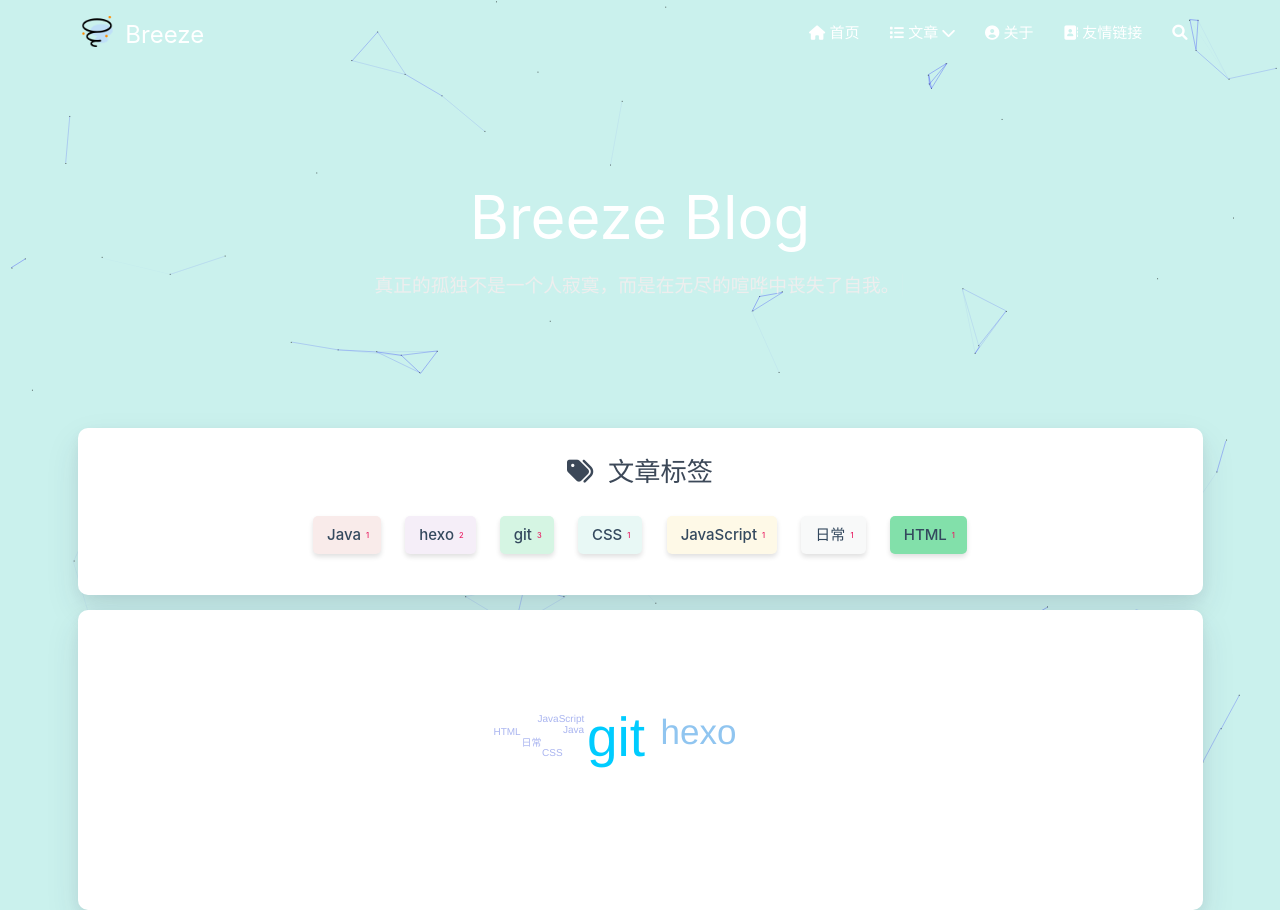
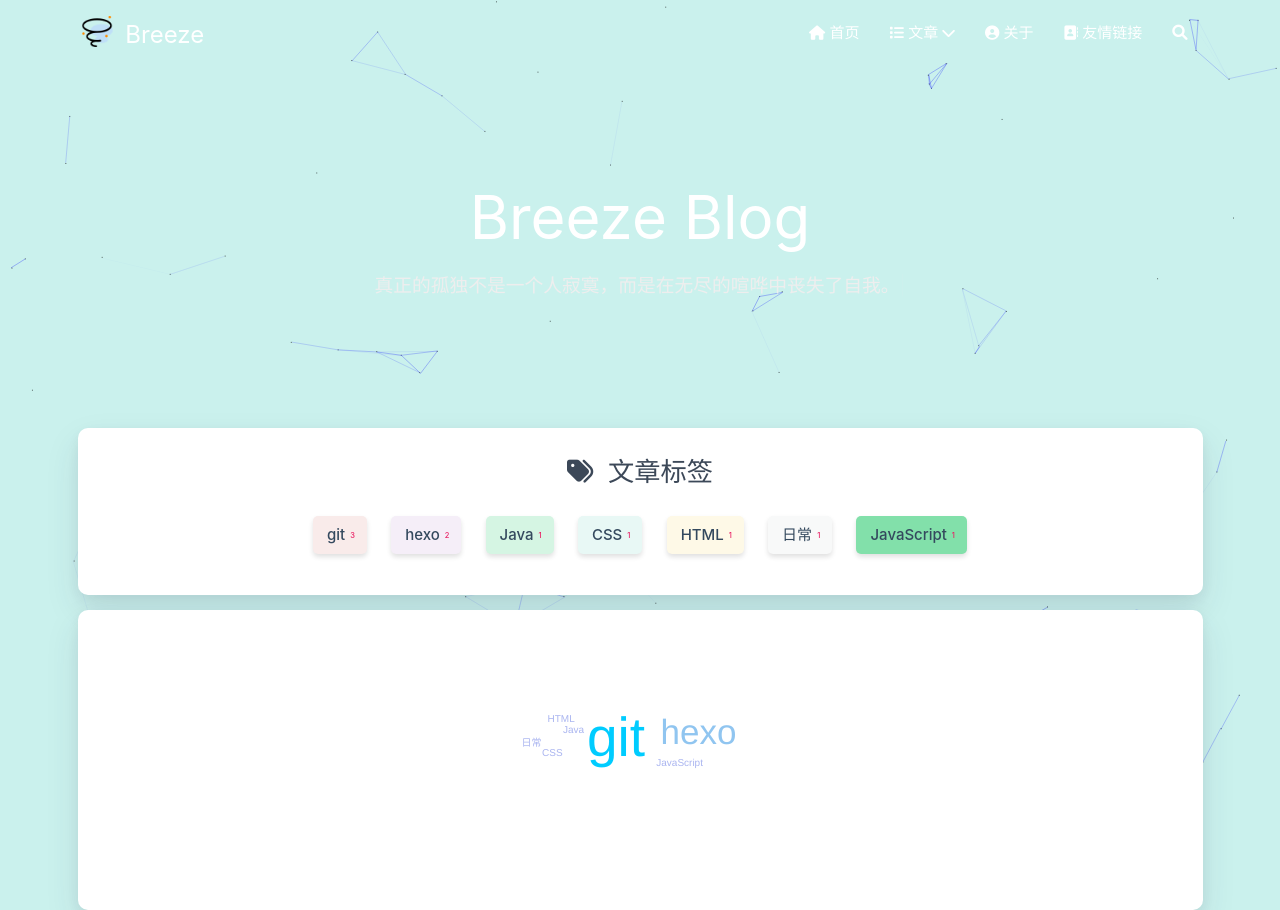
Before and after one commit to breezeBlog/breezeBlog.github.io, a plain HTML site: page tags/index.html in a window 1280 px wide. Shown: the top 910 px of the page. Drawn offline with Linux system fonts and the light colour scheme; files that its build step writes are made by us from their sources; no server answers; files whose address does not match are found by name.

Commit message:
Site updated: 2022-08-20 13:52:47

```diff
--- a/tags/index.html
+++ b/tags/index.html
@@ -366,11 +366,11 @@
             <div class="tag-chips">
 
 
-                <a href="/breezeblocg.gitee.io/tags/Java/" title="Java: 1">
+                <a href="/breezeblocg.gitee.io/tags/git/" title="git: 3">
                     <span class="chip center-align waves-effect waves-light
                              chip-default "
-                            data-tagname="Java" style="background-color: #F9EBEA;">Java
-                        <span class="tag-length">1</span>
+                            data-tagname="git" style="background-color: #F9EBEA;">git
+                        <span class="tag-length">3</span>
                     </span>
                 </a>
 
@@ -384,11 +384,11 @@
                 </a>
 
 
-                <a href="/breezeblocg.gitee.io/tags/git/" title="git: 3">
+                <a href="/breezeblocg.gitee.io/tags/Java/" title="Java: 1">
                     <span class="chip center-align waves-effect waves-light
                              chip-default "
-                            data-tagname="git" style="background-color: #D5F5E3;">git
-                        <span class="tag-length">3</span>
+                            data-tagname="Java" style="background-color: #D5F5E3;">Java
+                        <span class="tag-length">1</span>
                     </span>
                 </a>
 
@@ -402,10 +402,10 @@
                 </a>
 
 
-                <a href="/breezeblocg.gitee.io/tags/JavaScript/" title="JavaScript: 1">
+                <a href="/breezeblocg.gitee.io/tags/HTML/" title="HTML: 1">
                     <span class="chip center-align waves-effect waves-light
                              chip-default "
-                            data-tagname="JavaScript" style="background-color: #FEF9E7;">JavaScript
+                            data-tagname="HTML" style="background-color: #FEF9E7;">HTML
                         <span class="tag-length">1</span>
                     </span>
                 </a>
@@ -420,10 +420,10 @@
                 </a>
 
 
-                <a href="/breezeblocg.gitee.io/tags/HTML/" title="HTML: 1">
+                <a href="/breezeblocg.gitee.io/tags/JavaScript/" title="JavaScript: 1">
                     <span class="chip center-align waves-effect waves-light
                              chip-default "
-                            data-tagname="HTML" style="background-color: #82E0AA;">HTML
+                            data-tagname="JavaScript" style="background-color: #82E0AA;">JavaScript
                         <span class="tag-length">1</span>
                     </span>
                 </a>
@@ -452,7 +452,7 @@
 <script type="text/javascript">
 
 
-    $('#tag-wordcloud').jQCloud([{"text":"Java","weight":1,"link":"/breezeblocg.gitee.io/tags/Java/"},{"text":"hexo","weight":2,"link":"/breezeblocg.gitee.io/tags/hexo/"},{"text":"git","weight":3,"link":"/breezeblocg.gitee.io/tags/git/"},{"text":"CSS","weight":1,"link":"/breezeblocg.gitee.io/tags/CSS/"},{"text":"JavaScript","weight":1,"link":"/breezeblocg.gitee.io/tags/JavaScript/"},{"text":"日常","weight":1,"link":"/breezeblocg.gitee.io/tags/日常/"},{"text":"HTML","weight":1,"link":"/breezeblocg.gitee.io/tags/HTML/"}], {
+    $('#tag-wordcloud').jQCloud([{"text":"git","weight":3,"link":"/breezeblocg.gitee.io/tags/git/"},{"text":"hexo","weight":2,"link":"/breezeblocg.gitee.io/tags/hexo/"},{"text":"Java","weight":1,"link":"/breezeblocg.gitee.io/tags/Java/"},{"text":"CSS","weight":1,"link":"/breezeblocg.gitee.io/tags/CSS/"},{"text":"HTML","weight":1,"link":"/breezeblocg.gitee.io/tags/HTML/"},{"text":"日常","weight":1,"link":"/breezeblocg.gitee.io/tags/日常/"},{"text":"JavaScript","weight":1,"link":"/breezeblocg.gitee.io/tags/JavaScript/"}], {
         autoResize: true
     });
 </script>
```
Also changed, not shown: about/index.html (+8 -8 lines), tags/CSS/index.html (+10 -10 lines), tags/HTML/index.html (+12 -12 lines), tags/Java/index.html (+12 -12 lines), tags/JavaScript/index.html (+12 -12 lines), tags/git/index.html (+12 -12 lines), tags/hexo/index.html (+10 -10 lines), tags/日常/index.html (+10 -10 lines).
